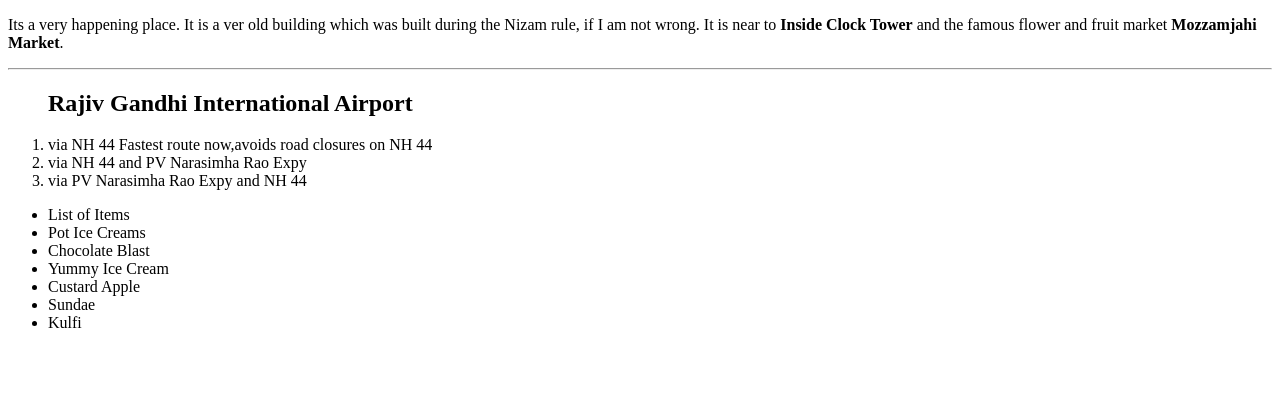
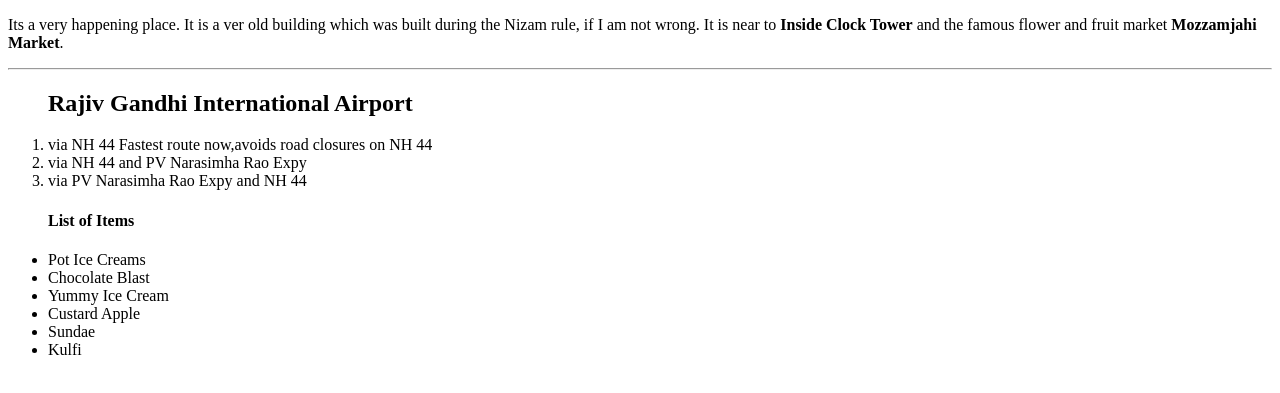
Before and after one commit to 44-563-Web-Apps-S22/webapps-s22-assignment-3-s546652, a plain HTML site: page index.html in a window 1280 px wide. Shown: the part 105-498 px from the top of the page. Drawn offline with Linux system fonts and the light colour scheme.

Commit message:
index file

```diff
--- a/index.html
+++ b/index.html
@@ -19,7 +19,7 @@
     <li>via PV Narasimha Rao Expy and NH 44</li>
 </ol>
 <ul>
-    <li>List of Items</li>
+    <h4>List of Items</h4>
     <li>Pot Ice Creams</li>
     <li> Chocolate Blast</li>
     <li> Yummy Ice Cream </li>
```
